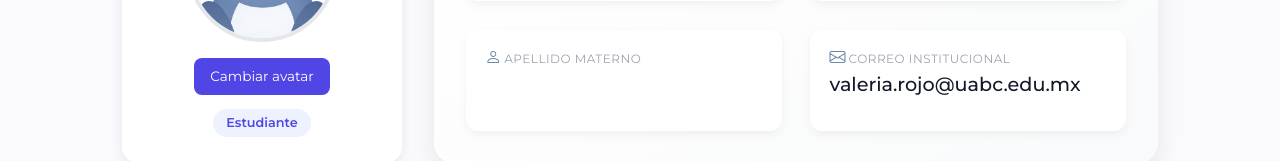
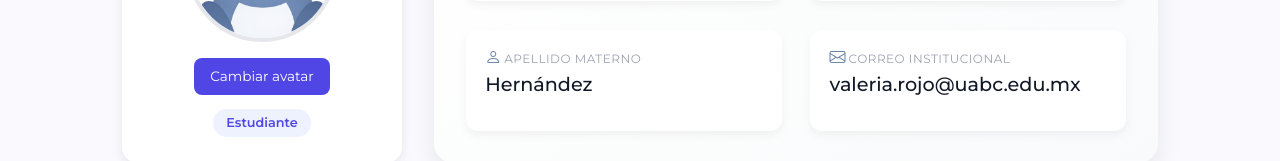
Before and after one commit to anag2603/campusforum-frontend, an Angular app: page /profile in a window 1280 px wide. Shown: the part 346-507 px from the top of the page. Built offline with nearby package versions, Linux system fonts and the light colour scheme.

Commit message:
Cambios añadidos

```diff
--- a/src/app/screens/profile/profile.html
+++ b/src/app/screens/profile/profile.html
@@ -56,7 +56,7 @@
                     <div class="info-group">
                         <i class="bi bi-person"></i>
                         <label>Apellido materno</label>
-                        <!--<p>{{ user.last_name }}</p>-->
+                        <p>{{ user.secondary_last_name }}</p>
                     </div>
 
                     <div class="info-group">
--- a/src/app/screens/profile/profile.ts
+++ b/src/app/screens/profile/profile.ts
@@ -4,6 +4,7 @@ import { Navbar } from '../../partials/navbar/navbar';
 import { Footer } from "../../partials/footer/footer";
 import { Sidebar } from '../../partials/sidebar/sidebar';
 import { CommonModule } from '@angular/common';
+import { S } from '@angular/cdk/keycodes';
 
 @Component({
   selector: 'app-profile',
@@ -30,6 +31,7 @@ export class ProfileScreen implements OnInit{
     //TODO: Reemplazar con datos reales del usuario autenticado y añadir más campos según sea necesario
     first_name: 'Valeria Elizabeth',
     last_name: 'Rojo',
+    secondary_last_name: 'Hernández',
     email: 'valeria.rojo@uabc.edu.mx',
     avatar: 'assets/images/avatares/avatar-original.png'
   }
```
Also changed, not shown: src/app/partials/navbar/navbar.html (line endings or trailing spaces).
